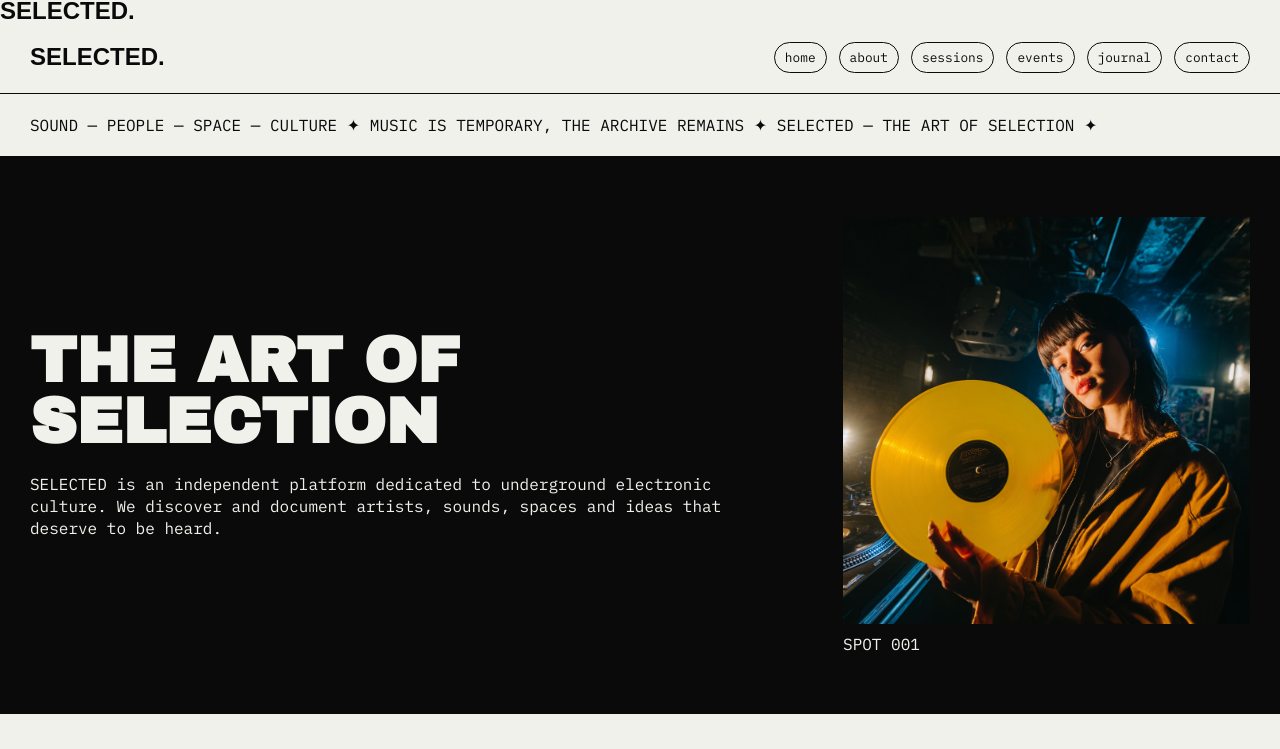
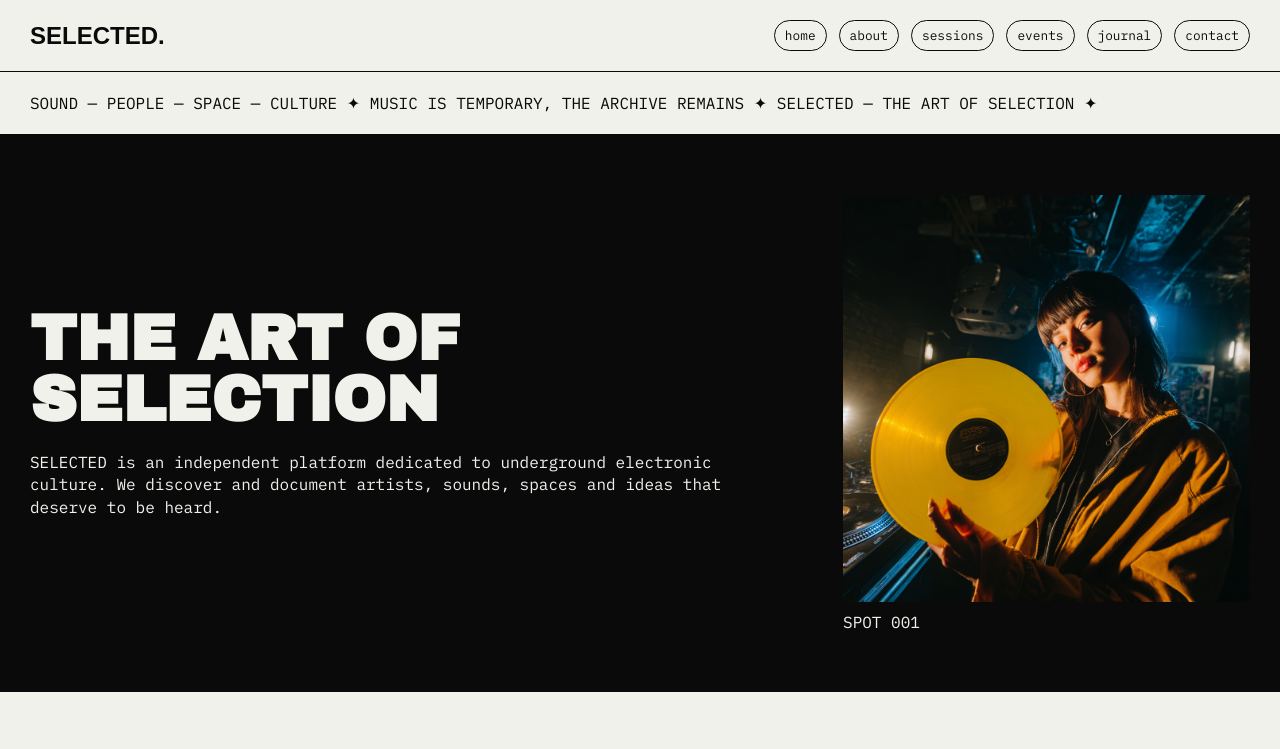
Before and after one commit to camilaapalacin/SELECTED---Camila-Palacin---CSS-Flex, a plain HTML site: page pages/about.html in a window 1280 px wide. Shown: the top 749 px of the page. Drawn offline with Linux system fonts and the light colour scheme.

Commit message:
Update about.html

```diff
--- a/pages/about.html
+++ b/pages/about.html
@@ -15,9 +15,6 @@
     >
 
     <link rel="stylesheet" href="../styles/style.css">
-
-    <h1 class="logo-menu">SELECTED.</h1>
-
 </head>
 
 <body>
```
